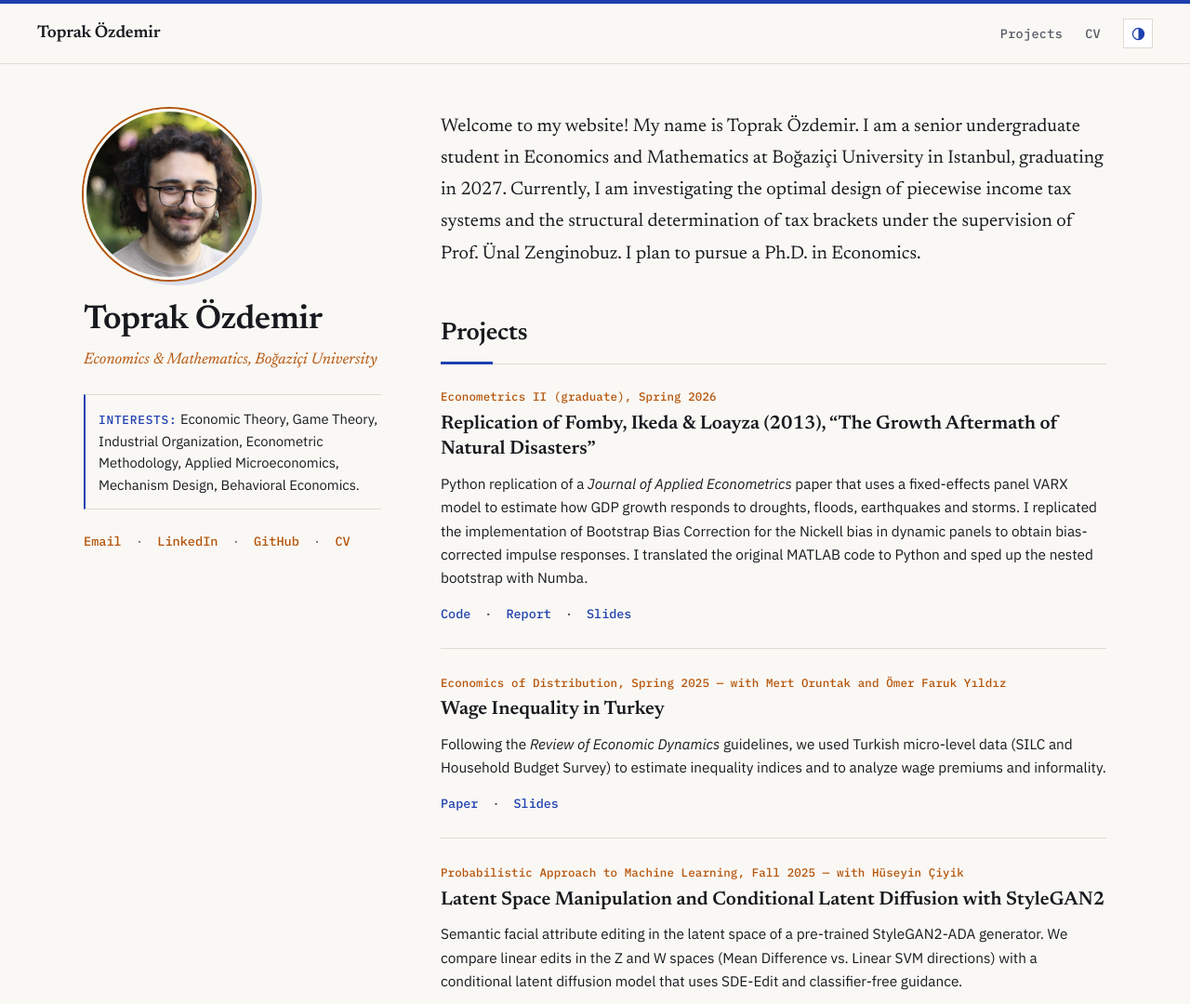
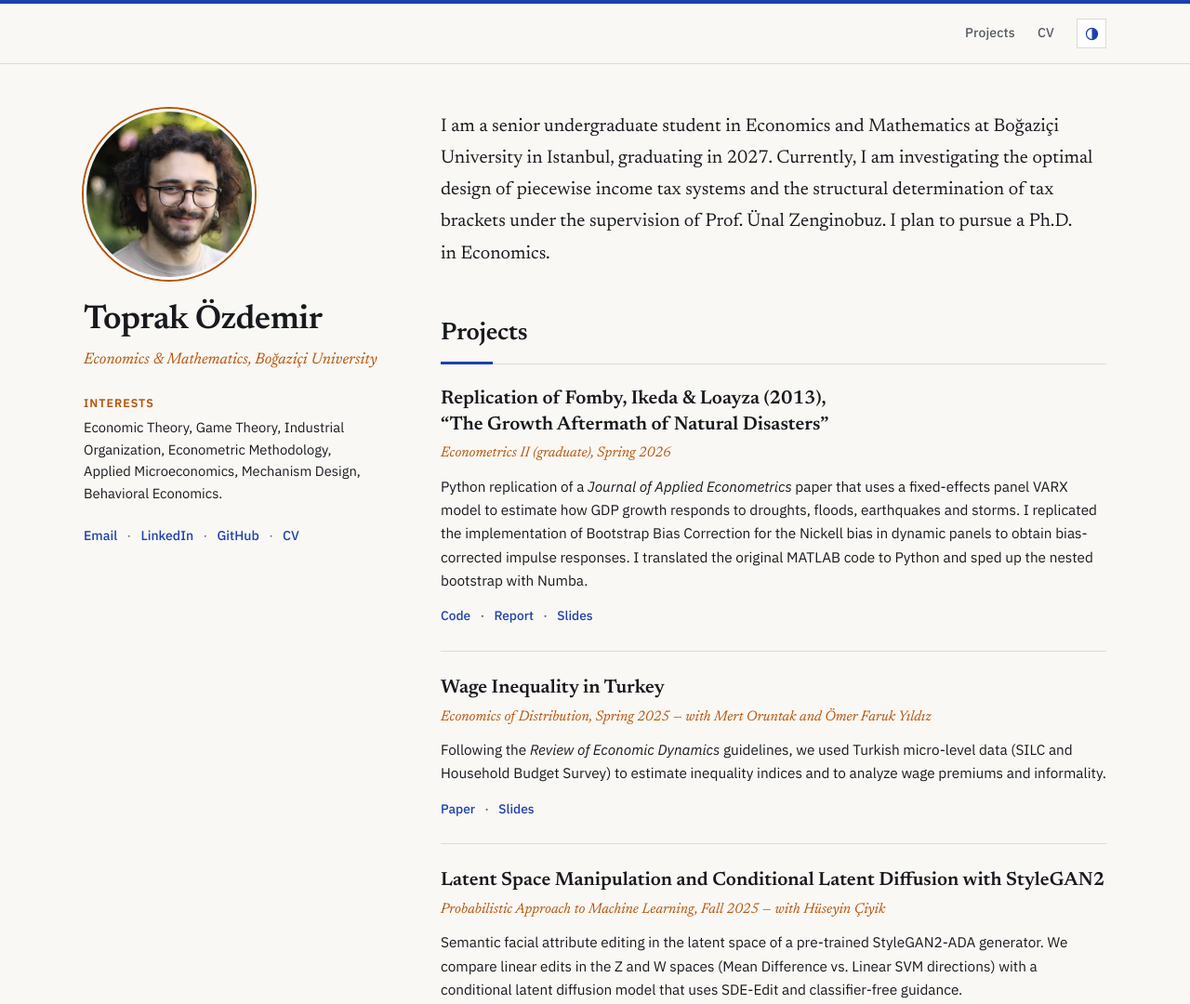
Before and after one commit to toprak-ozdemir/toprak-ozdemir.github.io, a plain HTML site: page index.html in a window 1280 px wide. Shown: the top 1080 px of the page at 93% size. Drawn offline with Linux system fonts and the light colour scheme.

Commit message:
Refine editorial typography, layout alignment, accessibility, and direct paper links

```diff
--- a/index.html
+++ b/index.html
@@ -4,7 +4,13 @@
   <meta charset="UTF-8">
   <meta name="viewport" content="width=device-width, initial-scale=1.0">
   <title>Toprak Özdemir</title>
-  <meta name="description" content="Toprak Özdemir — Economics & Mathematics double major at Boğaziçi University. Interests: microeconomic theory, game theory, industrial organization, econometric methodology, applied microeconomics, mechanism design.">
+  <meta name="description" content="Toprak Özdemir — Economics &amp; Mathematics double major at Boğaziçi University. Interests: Economic Theory, Game Theory, Industrial Organization, Econometric Methodology, Applied Microeconomics, Mechanism Design, Behavioral Economics.">
+  <meta property="og:title" content="Toprak Özdemir">
+  <meta property="og:description" content="Economics &amp; Mathematics double major at Boğaziçi University. Interests: Economic Theory, Game Theory, Industrial Organization, Econometric Methodology, Applied Microeconomics, Mechanism Design, Behavioral Economics.">
+  <meta property="og:type" content="website">
+  <meta property="og:url" content="https://toprak-ozdemir.github.io/">
+  <meta property="og:image" content="https://toprak-ozdemir.github.io/assets/profile.jpg">
+  <meta name="twitter:card" content="summary">
   <script>
     // Apply saved theme before the page renders (avoids a flash of the wrong theme)
     (function () {
@@ -15,22 +21,24 @@
   </script>
   <link rel="preconnect" href="https://fonts.googleapis.com">
   <link rel="preconnect" href="https://fonts.gstatic.com" crossorigin>
-  <link href="https://fonts.googleapis.com/css2?family=IBM+Plex+Mono:wght@400;500&family=IBM+Plex+Sans:ital,wght@0,400;0,500;0,600;1,400&family=Newsreader:ital,opsz,wght@0,6..72,400;0,6..72,500;0,6..72,600;1,6..72,400&display=swap" rel="stylesheet">
+  <link href="https://fonts.googleapis.com/css2?family=IBM+Plex+Mono:wght@400&family=IBM+Plex+Sans:ital,wght@0,400;0,500;0,600;1,400&family=Newsreader:ital,opsz,wght@0,6..72,400;0,6..72,500;0,6..72,600;1,6..72,400&display=swap" rel="stylesheet">
   <link rel="stylesheet" href="style.css">
 </head>
 <body>
   <header class="site-header">
+    <div class="header-inner">
       <a href="#" class="brand">Toprak Özdemir</a>
       <nav>
         <a href="#projects">Projects</a>
         <a href="#cv">CV</a>
-      <button id="theme-toggle" type="button" aria-label="Toggle dark mode" title="Toggle light / dark theme">
+        <button id="theme-toggle" type="button" aria-label="Toggle dark mode" aria-pressed="false" title="Toggle light / dark theme">
           <svg class="icon-eclipse" viewBox="0 0 24 24" aria-hidden="true">
             <circle cx="12" cy="12" r="8.5" fill="none" stroke="currentColor" stroke-width="1.8"/>
             <path d="M12 3.5a8.5 8.5 0 0 1 0 17z" fill="currentColor"/>
           </svg>
         </button>
       </nav>
+    </div>
   </header>
 
   <div class="page-shell">
@@ -46,7 +54,7 @@
       </div>
 
       <p class="interests">
-        <span class="label">Interests:</span> Economic Theory, Game Theory,
+        <span class="label">Interests</span> Economic Theory, Game Theory,
         Industrial Organization, Econometric Methodology, Applied Microeconomics,
         Mechanism Design, Behavioral Economics.
       </p>
@@ -66,7 +74,7 @@
       <main>
         <section id="about" class="bio-section">
           <p class="bio">
-            Welcome to my website! My name is Toprak Özdemir. I am a senior undergraduate student in Economics and Mathematics at
+            I am a senior undergraduate student in Economics and Mathematics at
             Boğaziçi University in Istanbul, graduating in 2027. Currently, I am
             investigating the optimal design of piecewise income tax systems and
             the structural determination of tax brackets under the supervision of
@@ -78,8 +86,8 @@
           <h2>Projects</h2>
 
           <article class="project">
+            <h3>Replication of Fomby, Ikeda &amp; Loayza (2013), &ldquo;The Growth Aftermath of Natural Disasters&rdquo;</h3>
             <p class="meta">Econometrics II (graduate), Spring 2026</p>
-            <h3>Replication of Fomby, Ikeda &amp; Loayza (2013), &ldquo;The Growth Aftermath of Natural Disasters&rdquo;</h3>
             <p>
               Python replication of a <em>Journal of Applied Econometrics</em> paper that uses a
               fixed-effects panel VARX model to estimate how GDP growth responds to droughts, floods,
@@ -90,15 +98,15 @@
             <p class="links">
               <a href="https://github.com/toprak-ozdemir/fomby-2013-disasters-replication" target="_blank" rel="noopener">Code</a>
               <span class="sep">·</span>
-              <a href="https://github.com/toprak-ozdemir/fomby-2013-disasters-replication/blob/main/report/replication_report.pdf" target="_blank" rel="noopener">Report</a>
+              <a href="assets/papers/fomby-2013-replication-report.pdf" target="_blank" rel="noopener">Report</a>
               <span class="sep">·</span>
-              <a href="https://github.com/toprak-ozdemir/fomby-2013-disasters-replication/blob/main/slides/replication_slides.pdf" target="_blank" rel="noopener">Slides</a>
+              <a href="assets/papers/fomby-2013-replication-slides.pdf" target="_blank" rel="noopener">Slides</a>
             </p>
           </article>
 
           <article class="project">
+            <h3>Wage Inequality in Turkey</h3>
             <p class="meta">Economics of Distribution, Spring 2025 &mdash; with Mert Oruntak and Ömer Faruk Yıldız</p>
-            <h3>Wage Inequality in Turkey</h3>
             <p>
               Following the <em>Review of Economic Dynamics</em> guidelines, we used Turkish micro-level
               data (SILC and Household Budget Survey) to estimate inequality indices and to analyze
@@ -112,8 +120,8 @@
           </article>
 
           <article class="project">
+            <h3>Latent Space Manipulation and Conditional Latent Diffusion with StyleGAN2</h3>
             <p class="meta">Probabilistic Approach to Machine Learning, Fall 2025 &mdash; with Hüseyin Çiyik</p>
-            <h3>Latent Space Manipulation and Conditional Latent Diffusion with StyleGAN2</h3>
             <p>
               Semantic facial attribute editing in the latent space of a pre-trained StyleGAN2-ADA
               generator. We compare linear edits in the Z and W spaces (Mean Difference vs. Linear SVM
@@ -168,18 +176,37 @@
       </main>
 
       <footer class="site-footer">
-        <p>Last updated November 2026</p>
+        <p id="last-updated">Last updated November 2026</p>
       </footer>
     </div>
   </div>
 
   <script>
-    document.getElementById('theme-toggle').addEventListener('click', function () {
+    (function () {
+      var toggle = document.getElementById('theme-toggle');
       var root = document.documentElement;
+      function syncPressed() {
+        toggle.setAttribute('aria-pressed', String(root.getAttribute('data-theme') === 'dark'));
+      }
+      syncPressed();
+      toggle.addEventListener('click', function () {
         var next = root.getAttribute('data-theme') === 'dark' ? 'light' : 'dark';
         root.setAttribute('data-theme', next);
         localStorage.setItem('theme', next);
+        syncPressed();
       });
+
+      var updated = document.getElementById('last-updated');
+      if (updated && document.lastModified) {
+        var parsed = new Date(document.lastModified);
+        if (!isNaN(parsed.getTime())) {
+          updated.textContent = 'Last updated ' + parsed.toLocaleDateString('en-US', {
+            month: 'long',
+            year: 'numeric'
+          });
+        }
+      }
+    })();
   </script>
 </body>
 </html>
--- a/style.css
+++ b/style.css
@@ -8,8 +8,6 @@
   --accent-hover: #172f75;
   --accent-soft: rgba(30, 64, 175, 0.14);
   --accent-2: #b45309;
-  --accent-2-hover: #78350f;
-  --accent-2-soft: rgba(180, 83, 9, 0.11);
   --serif: "Newsreader", Georgia, "Times New Roman", serif;
   --sans: "IBM Plex Sans", system-ui, -apple-system, sans-serif;
   --mono: "IBM Plex Mono", ui-monospace, SFMono-Regular, Menlo, monospace;
@@ -24,9 +22,7 @@
   --accent: #60a5fa;
   --accent-hover: #93c5fd;
   --accent-soft: rgba(96, 165, 250, 0.20);
-  --accent-2: #fbbf24;
-  --accent-2-hover: #fde68a;
-  --accent-2-soft: rgba(251, 191, 36, 0.12);
+  --accent-2: #e5b04a;
 }
 
 * { box-sizing: border-box; }
@@ -55,17 +51,28 @@ a:hover {
   text-underline-offset: 3px;
 }
 
+p,
+.cv td {
+  text-wrap: pretty;
+}
+
 /* ---------- Top Header ---------- */
 .site-header {
-  display: flex;
-  justify-content: space-between;
-  align-items: center;
-  padding: 16px 40px;
   border-bottom: 1px solid var(--rule);
   background: var(--bg);
 }
 
+.header-inner {
+  max-width: 1180px;
+  margin: 0 auto;
+  padding: 16px 40px;
+  display: flex;
+  justify-content: flex-end;
+  align-items: center;
+}
+
 .brand {
+  display: none;
   font-family: var(--serif);
   font-size: 1.15rem;
   font-weight: 600;
@@ -84,14 +91,14 @@ a:hover {
 }
 
 .site-header nav a {
-  font-family: var(--mono);
-  font-size: 0.85rem;
+  font-family: var(--sans);
+  font-size: 0.88rem;
   font-weight: 500;
   color: var(--muted);
-  letter-spacing: 0.02em;
+  letter-spacing: 0.01em;
 }
 .site-header nav a:hover {
-  color: var(--accent-2);
+  color: var(--accent);
   text-decoration: none;
 }
 
@@ -109,9 +116,9 @@ a:hover {
   transition: border-color 0.2s ease, background-color 0.2s ease, color 0.2s ease;
 }
 #theme-toggle:hover {
-  border-color: var(--accent-2);
-  background: var(--accent-2-soft);
-  color: var(--accent-2);
+  border-color: var(--accent);
+  background: var(--accent-soft);
+  color: var(--accent-hover);
 }
 #theme-toggle svg {
   width: 17px;
@@ -150,9 +157,7 @@ a:hover {
   object-fit: cover;
   border-radius: 50%;
   border: 3px solid var(--bg);
-  box-shadow:
-    0 0 0 2px var(--accent-2),
-    8px 6px 0 0 var(--accent-soft);
+  box-shadow: 0 0 0 2px var(--accent-2);
 }
 
 .sidebar h1 {
@@ -171,42 +176,42 @@ a:hover {
   font-style: italic;
   font-size: 1.05rem;
   color: var(--accent-2);
+  text-wrap: balance;
 }
 
 .interests {
   margin: 22px 0;
-  padding: 14px 0 14px 14px;
-  border-left: 2.5px solid var(--accent);
-  border-top: 1px solid var(--rule);
-  border-bottom: 1px solid var(--rule);
+  padding: 0;
   font-size: 0.92rem;
   line-height: 1.6;
   color: var(--text);
 }
 
 .interests .label {
-  font-family: var(--mono);
-  font-size: 0.8rem;
-  font-weight: 500;
+  display: block;
+  margin-bottom: 4px;
+  font-family: var(--sans);
+  font-size: 0.78rem;
+  font-weight: 600;
   text-transform: uppercase;
-  letter-spacing: 0.06em;
-  color: var(--accent);
+  letter-spacing: 0.08em;
+  color: var(--accent-2);
 }
 
 .contact {
   margin: 0;
-  font-family: var(--mono);
-  font-size: 0.85rem;
+  font-family: var(--sans);
+  font-size: 0.88rem;
   line-height: 1.8;
 }
 .contact a {
   font-weight: 500;
-  color: var(--accent-2);
+  color: var(--accent);
   border-bottom: 1px solid transparent;
 }
 .contact a:hover {
-  color: var(--accent);
-  border-bottom-color: var(--accent);
+  color: var(--accent-hover);
+  border-bottom-color: var(--accent-hover);
   text-decoration: none;
 }
 .sep {
@@ -269,22 +274,22 @@ h2::after {
   border-bottom: 0;
 }
 
-.project .meta {
-  margin: 0 0 6px;
-  font-family: var(--mono);
-  font-size: 0.78rem;
-  font-weight: 500;
-  color: var(--accent-2);
-  letter-spacing: 0.01em;
-}
-
 .project h3 {
-  margin: 0 0 10px;
+  margin: 0 0 4px;
   font-family: var(--serif);
   font-size: 1.28rem;
   font-weight: 600;
   line-height: 1.35;
   color: var(--text);
+  text-wrap: balance;
+}
+
+.project .meta {
+  margin: 0 0 10px;
+  font-family: var(--serif);
+  font-style: italic;
+  font-size: 0.96rem;
+  color: var(--accent-2);
 }
 
 .project p {
@@ -296,15 +301,9 @@ h2::after {
 .project .links {
   margin: 0;
   padding-top: 2px;
-  font-family: var(--mono);
-  font-size: 0.84rem;
+  font-family: var(--sans);
+  font-size: 0.86rem;
   font-weight: 500;
-}
-.project .links a {
-  color: var(--accent);
-}
-.project .links a:hover {
-  color: var(--accent-2);
 }
 
 /* ---------- CV ---------- */
@@ -332,11 +331,11 @@ h2::after {
 .cv-group h3 {
   margin: 0;
   padding-top: 3px;
-  font-family: var(--mono);
-  font-size: 0.8rem;
-  font-weight: 500;
+  font-family: var(--sans);
+  font-size: 0.78rem;
+  font-weight: 600;
   text-transform: uppercase;
-  letter-spacing: 0.07em;
+  letter-spacing: 0.08em;
   color: var(--accent-2);
 }
 
@@ -368,8 +367,8 @@ h2::after {
 .cv-download a {
   display: inline-block;
   padding: 9px 18px;
-  font-family: var(--mono);
-  font-size: 0.85rem;
+  font-family: var(--sans);
+  font-size: 0.88rem;
   font-weight: 500;
   color: var(--accent);
   background: transparent;
@@ -377,7 +376,8 @@ h2::after {
 }
 .cv-download a:hover {
   color: var(--bg);
-  background: var(--accent);
+  background: var(--accent-hover);
+  border-color: var(--accent-hover);
   text-decoration: none;
 }
 
@@ -386,8 +386,8 @@ h2::after {
   margin-top: 48px;
   padding-top: 16px;
   border-top: 1px solid var(--rule);
-  font-family: var(--mono);
-  font-size: 0.78rem;
+  font-family: var(--sans);
+  font-size: 0.8rem;
   color: var(--muted);
 }
 .site-footer p {
@@ -396,8 +396,13 @@ h2::after {
 
 /* ---------- Tablet & Mobile ---------- */
 @media (max-width: 920px) {
-  .site-header {
+  .header-inner {
+    justify-content: space-between;
     padding: 16px 24px;
+  }
+
+  .brand {
+    display: inline;
   }
 
   .page-shell {
@@ -439,7 +444,7 @@ h2::after {
     font-size: 16px;
   }
 
-  .site-header {
+  .header-inner {
     padding: 14px 18px;
   }
 
@@ -496,6 +501,10 @@ h2::after {
     margin-bottom: 0;
   }
 
+  .cv tr + tr td {
+    padding-top: 0;
+  }
+
   .cv .year {
     width: auto;
     margin-bottom: 2px;
```
Also changed, not shown: 2 other files. Lines whose indentation alone changed are shown as unchanged.
